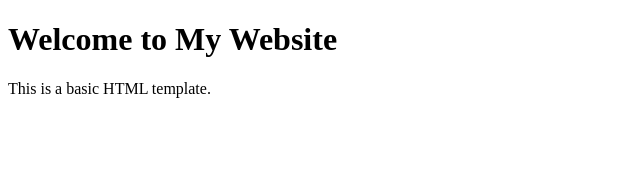
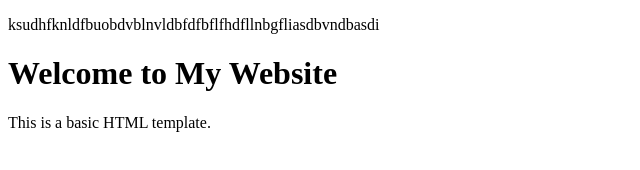
Before and after one commit to Maruthi1225/new-, a plain HTML site: page index.html in a window 1280 px wide. Shown: the whole page, without its empty margins (0-640 px from the left). Drawn offline with Linux system fonts and the light colour scheme.

Commit message:
some changes

```diff
--- a/index.html
+++ b/index.html
@@ -6,7 +6,9 @@
     <title>Document</title>
 </head>
 <body>
+    <p>ksudhfknldfbuobdvblnvldbfdfbflfhdfllnbgfliasdbvndbasdi</p>
     <h1>Welcome to My Website</h1>
     <p>This is a basic HTML template.</p>
 </body>
+
 </html>
```
